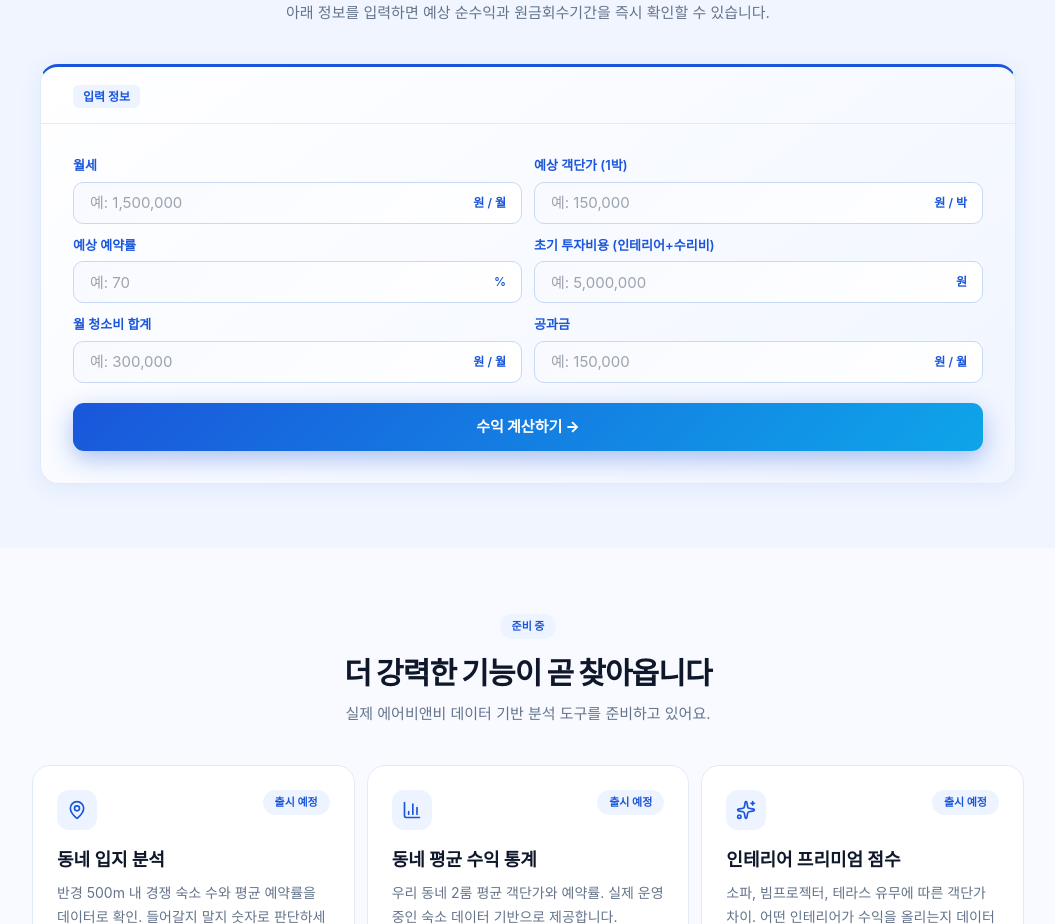
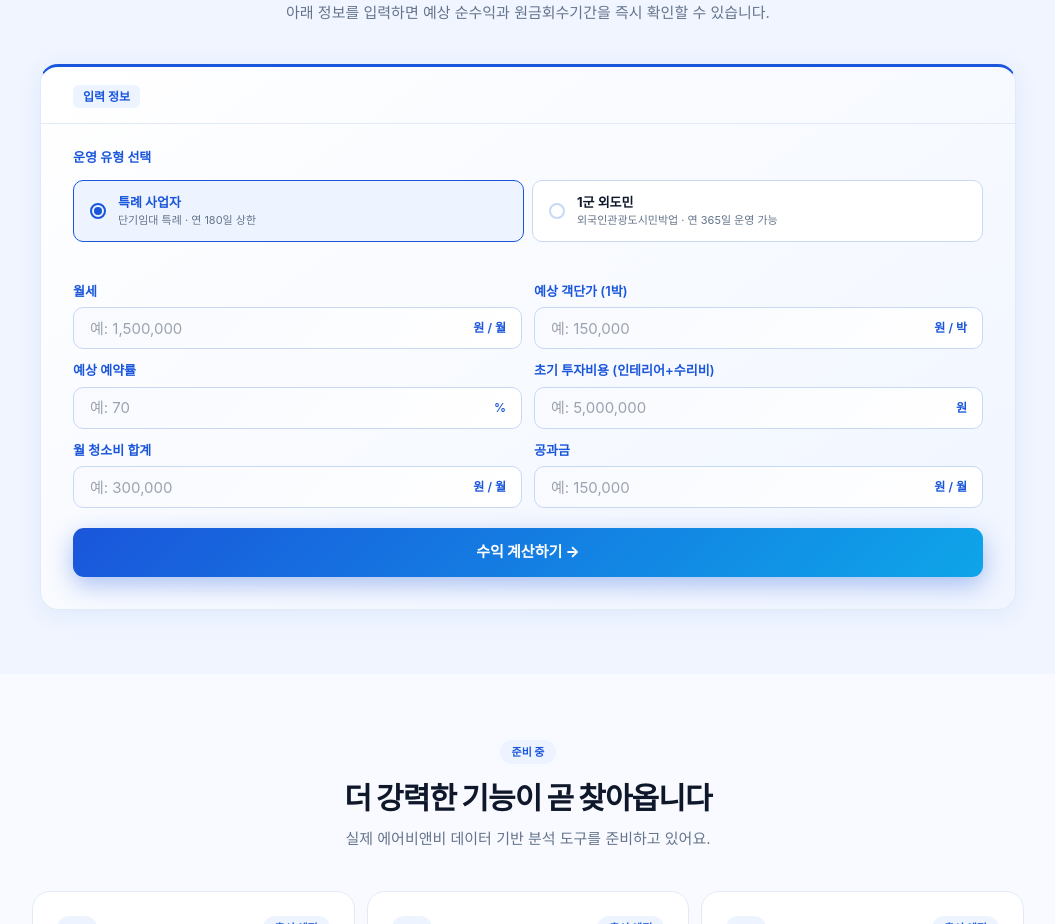
Before and after one commit to seojeongbin/bangjeongsik, a Next.js app: page / in a window 1280 px wide. Shown: the part 1760-2684 px from the top of the page, without its empty margins (112-1167 px from the left). Built offline with nearby package versions, Linux system fonts and the light colour scheme; a web font is replaced by a local one.

Commit message:
feat: 시뮬레이터 운영 유형 토글 추가 (특례/1군 외도민)

```diff
--- a/src/components/simulator/MonthlyLedger.tsx
+++ b/src/components/simulator/MonthlyLedger.tsx
@@ -5,6 +5,7 @@ interface Props {
   initialInvestment: number
   cleaningCostMonthly: number
   utilityCostPerMonth: number
+  operationDays: number
 }
 
 function fmt(n: number) {
@@ -18,8 +19,9 @@ export default function MonthlyLedger({
   initialInvestment,
   cleaningCostMonthly,
   utilityCostPerMonth,
+  operationDays,
 }: Props) {
-  const monthlyRevenue = nightlyRate * (occupancyRate / 100) * 30
+  const monthlyRevenue = nightlyRate * (occupancyRate / 100) * operationDays
   const cleaningCost = cleaningCostMonthly
   const electricityCost = utilityCostPerMonth
   const tax = Math.round(monthlyRevenue * 0.033)
--- a/src/components/simulator/ResultCards.tsx
+++ b/src/components/simulator/ResultCards.tsx
@@ -20,7 +20,15 @@ function roiChip(roi: number): { label: string; className: string } {
   return { label: "주의", className: "bg-[#FEE2E2] text-[#B91C1C]" }
 }
 
-export default function ResultCards({ result }: { result: CalcResult }) {
+export default function ResultCards({
+  result,
+  operationType,
+  operationDays,
+}: {
+  result: CalcResult
+  operationType: "special" | "full"
+  operationDays: number
+}) {
   const { monthlyRevenue, monthlyProfit, roi, paybackMonths } = result
 
   const isProfit = monthlyProfit >= 0
@@ -37,7 +45,17 @@ export default function ResultCards({ result }: { result: CalcResult }) {
         ? `${(paybackMonths / 12).toFixed(1)}년`
         : `${Math.ceil(paybackMonths)}개월`
 
+  const operationLabel =
+    operationType === "special"
+      ? "특례 사업자(180일) 기준 추정치"
+      : "1군 외도민(365일) 기준 추정치"
+
   return (
+    <div>
+      <div className="mb-3 inline-flex items-center gap-2 px-3 py-1.5 rounded-full text-[12px] font-bold bg-[#EEF4FF] text-[#1a56db] border border-[#BDD0F5]">
+        <span className="w-2 h-2 rounded-full bg-[#1a56db] inline-block" />
+        {operationLabel}
+      </div>
     <div className="grid grid-cols-2 sm:grid-cols-4 gap-3">
       <Card
         icon={<TrendingUp size={18} className="text-[#1a56db]" />}
@@ -46,7 +64,7 @@ export default function ResultCards({ result }: { result: CalcResult }) {
         label="월 예상 매출"
         value={`${fmt(monthlyRevenue)}원`}
         valueClass="text-[#1a56db]"
-        sub="객단가 × 예약률 × 30일"
+        sub={`객단가 × 예약률 × ${Math.round(operationDays)}일`}
       />
       <Card
         icon={
@@ -80,6 +98,7 @@ export default function ResultCards({ result }: { result: CalcResult }) {
         valueClass="text-[#D97706]"
         sub="초기투자비용 ÷ 월순수익"
       />
+    </div>
     </div>
   )
 }
--- a/src/components/simulator/SimulatorSection.tsx
+++ b/src/components/simulator/SimulatorSection.tsx
@@ -22,6 +22,8 @@ function toDisplay(raw: string) {
   return Number(raw).toLocaleString("ko-KR")
 }
 
+type OperationType = "special" | "full"
+
 export default function SimulatorSection() {
   const [form, setForm] = useState<FormValues>({
     monthlyRent: "",
@@ -31,8 +33,11 @@ export default function SimulatorSection() {
     cleaningCostMonthly: "",
     utilityCostPerMonth: "",
   })
+  const [operationType, setOperationType] = useState<OperationType>("special")
   const [result, setResult] = useState<CalcResult | null>(null)
   const resultRef = useRef<HTMLDivElement>(null)
+
+  const operationDays = operationType === "special" ? 15 : 365 / 12
 
   function handleChange(field: keyof FormValues, value: string) {
     setForm((prev) => ({ ...prev, [field]: toRaw(value) }))
@@ -48,8 +53,8 @@ export default function SimulatorSection() {
 
     const cleaningCost = Number(form.cleaningCostMonthly)
     const electricityCost = Number(form.utilityCostPerMonth)
-    const bookingsPerMonth = (occ / 100) * 30
-    const monthlyRevenue = rate * (occ / 100) * 30
+    const bookingsPerMonth = (occ / 100) * operationDays
+    const monthlyRevenue = rate * (occ / 100) * operationDays
     const monthlyProfit = monthlyRevenue - rent - cleaningCost - electricityCost
     const roi = invest > 0 ? (monthlyProfit / invest) * 100 : 0
     const paybackMonths =
@@ -113,6 +118,60 @@ export default function SimulatorSection() {
             >
               입력 정보
             </span>
+          </div>
+
+          {/* 운영 유형 선택 */}
+          <div className="px-6 sm:px-8 pt-6 pb-2">
+            <p className="text-[13px] font-semibold text-[#1a56db] mb-3">운영 유형 선택</p>
+            <div className="flex flex-col sm:flex-row gap-2">
+              {(
+                [
+                  {
+                    value: "special" as OperationType,
+                    label: "특례 사업자",
+                    desc: "단기임대 특례 · 연 180일 상한",
+                  },
+                  {
+                    value: "full" as OperationType,
+                    label: "1군 외도민",
+                    desc: "외국인관광도시민박업 · 연 365일 운영 가능",
+                  },
+                ] as const
+              ).map((opt) => {
+                const selected = operationType === opt.value
+                return (
+                  <button
+                    key={opt.value}
+                    type="button"
+                    onClick={() => setOperationType(opt.value)}
+                    style={{ touchAction: "manipulation" }}
+                    className={`flex items-center gap-3 flex-1 px-4 py-3 rounded-[10px] border-[1.5px] text-left transition-colors duration-150 ${
+                      selected
+                        ? "border-[#1a56db] bg-[#EEF4FF]"
+                        : "border-[#C7D9F5] bg-white hover:border-[#1a56db]"
+                    }`}
+                  >
+                    <span
+                      className={`flex-shrink-0 w-4 h-4 rounded-full border-2 flex items-center justify-center ${
+                        selected ? "border-[#1a56db]" : "border-[#C7D9F5]"
+                      }`}
+                    >
+                      {selected && (
+                        <span className="w-2 h-2 rounded-full bg-[#1a56db] block" />
+                      )}
+                    </span>
+                    <span className="flex flex-col">
+                      <span
+                        className={`text-[13px] font-bold ${selected ? "text-[#1a56db]" : "text-[#0F172A]"}`}
+                      >
+                        {opt.label}
+                      </span>
+                      <span className="text-[11px] text-[#64748B]">{opt.desc}</span>
+                    </span>
+                  </button>
+                )
+              })}
+            </div>
           </div>
           <div className="p-6 sm:p-8">
             <div className="flex flex-col sm:grid sm:grid-cols-2 gap-3">
@@ -178,7 +237,7 @@ export default function SimulatorSection() {
         {/* 결과 영역 */}
         {result && (
           <div ref={resultRef} className="mt-8 animate-in fade-in slide-in-from-bottom-4 duration-500">
-            <ResultCards result={result} />
+            <ResultCards result={result} operationType={operationType} operationDays={operationDays} />
 
             <MonthlyLedger
               monthlyRent={Number(form.monthlyRent)}
@@ -187,6 +246,7 @@ export default function SimulatorSection() {
               initialInvestment={Number(form.initialInvestment)}
               cleaningCostMonthly={Number(form.cleaningCostMonthly)}
               utilityCostPerMonth={Number(form.utilityCostPerMonth)}
+              operationDays={operationDays}
             />
 
             {/* 면책문구 */}
@@ -198,6 +258,12 @@ export default function SimulatorSection() {
               다를 수 있습니다. 세금은 매출의 3.3%로 추정하였으며 실제 운영
               환경에 따라 달라질 수 있습니다. 최종 판단은 전문가에게 확인하시기
               바랍니다.
+              {operationType === "special" && (
+                <span className="block mt-2">
+                  본 시뮬레이션은 외국인관광도시민박업 특례(연 180일) 기준입니다.
+                  1군(365일) 대비 약 50% 수준의 운영일을 적용했습니다.
+                </span>
+              )}
             </div>
 
             {/* 하단 CTA */}
```
